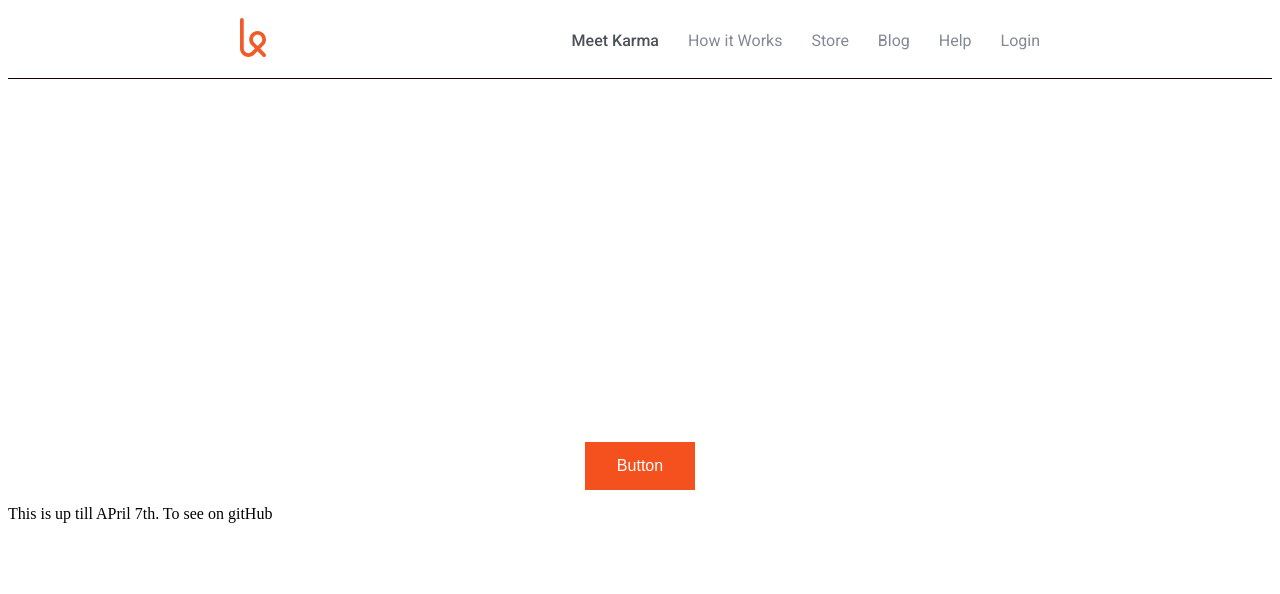
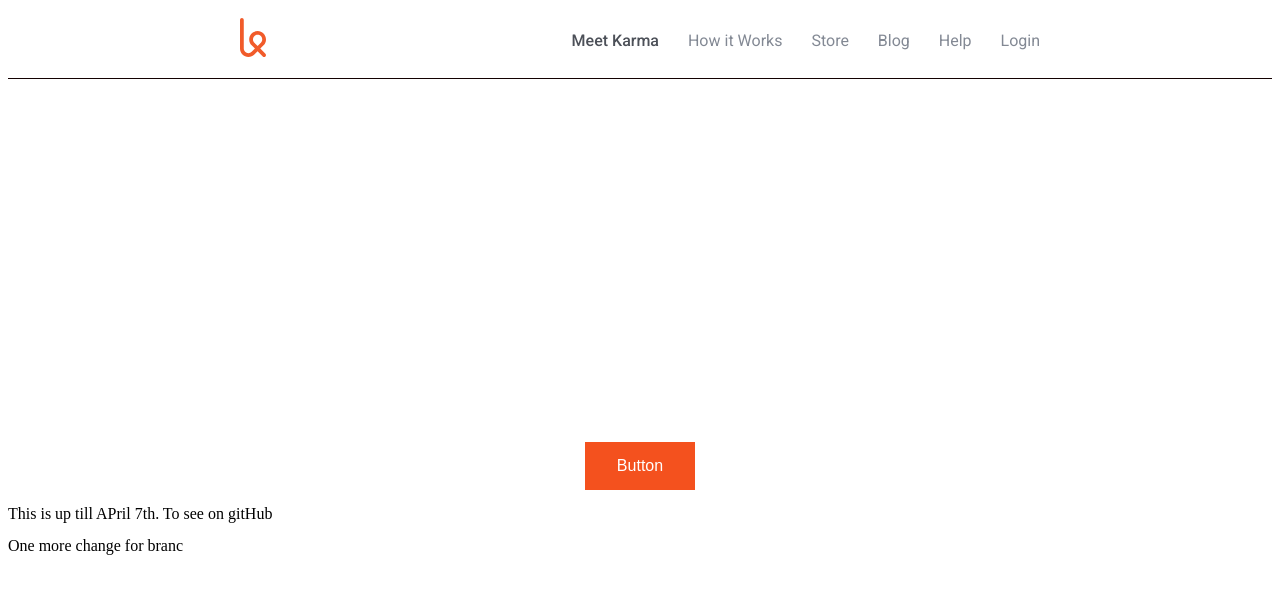
Before and after one commit to Minesh4764/startup-Landing-Page-Clone, a plain HTML site: page index.html in a window 1280 px wide. Drawn offline with Linux system fonts and the light colour scheme.

Commit message:
Another small change

```diff
--- a/css/style.css
+++ b/css/style.css
@@ -1,6 +1,6 @@
 html {
 
-	box-sizing: border-box;;
+	box-sizing: border-box;
 }
 body{
 
--- a/index.html
+++ b/index.html
@@ -31,6 +31,7 @@
     <button class="button">Button</button>
    </div>
    <P> This is up till APril 7th. To see on gitHub</P>
+   <p> One more change for branc</p>
 
 </div>
 <!--
```
